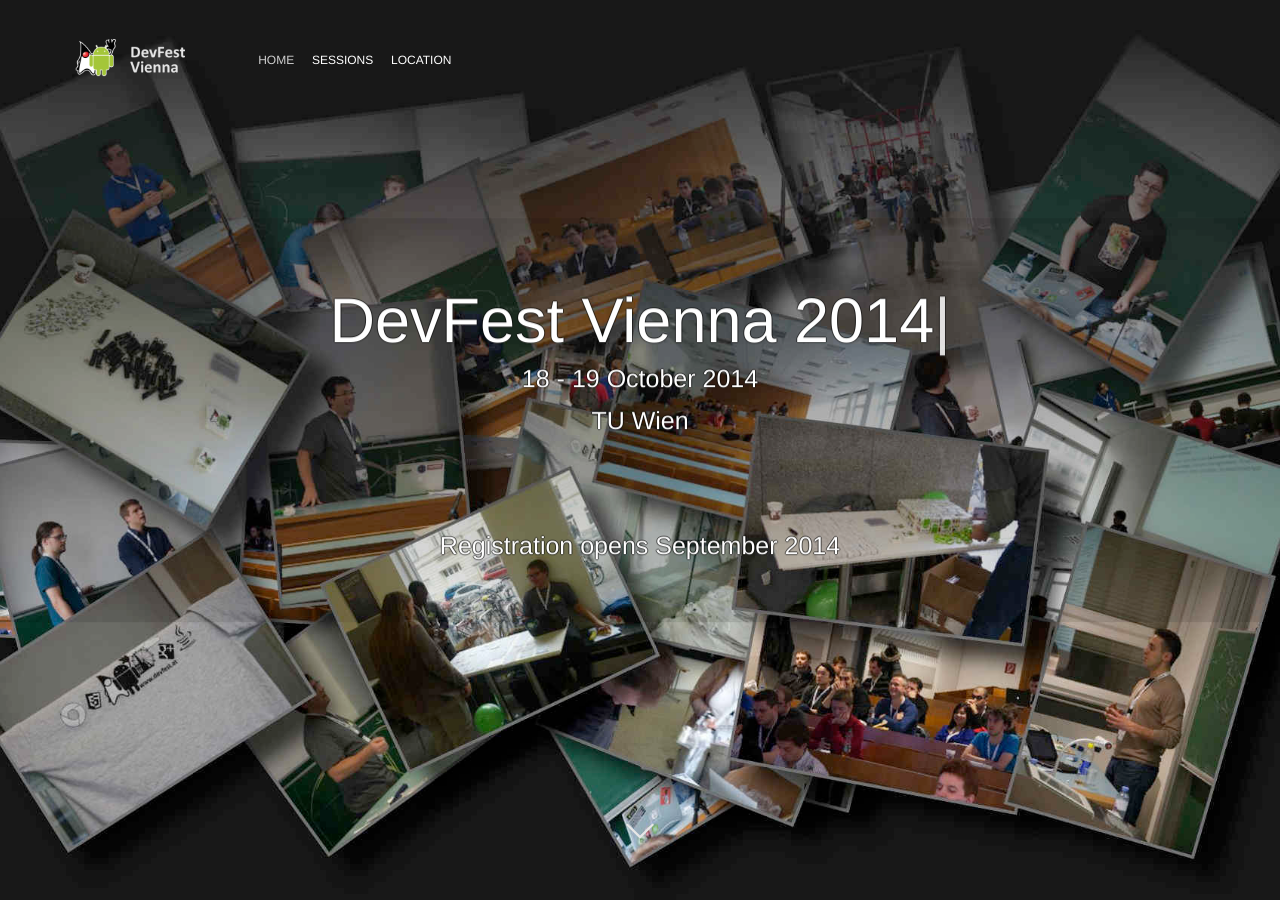
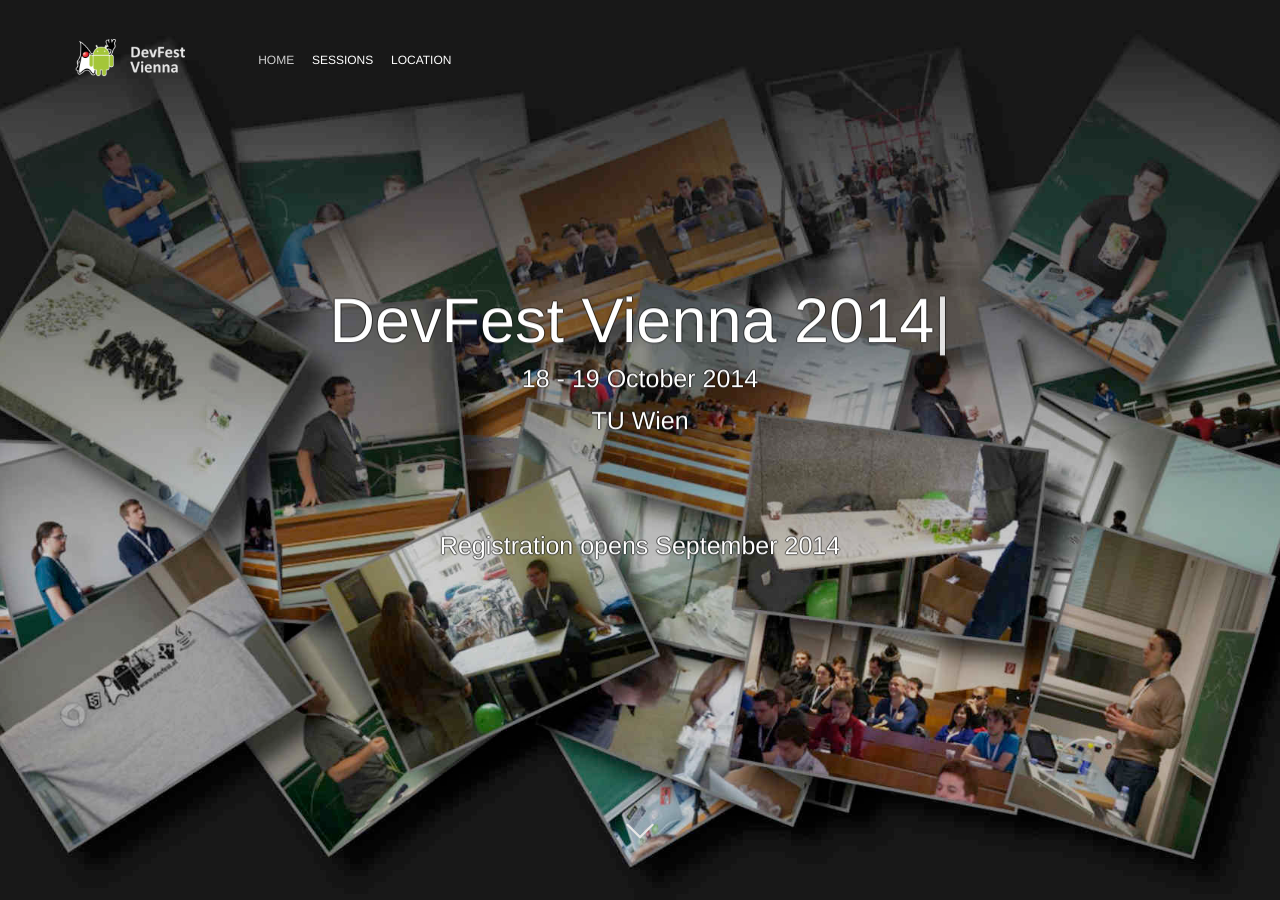
Before and after one commit to DevFestVienna/devfest-at-site, a Jekyll site: the page built from index.html, in a window 1280 px wide and 900 px high. Built offline with Jekyll 4.4.1, drawn with Linux system fonts in a browser that asks for light colours; nearby versions of some CDN libraries; comment, search, counter and statistics services are not loaded.

Commit message:
another attempt this time without alpha blending

```diff
--- a/css/style.css
+++ b/css/style.css
@@ -716,7 +716,7 @@
     -ms-transform: translateY(-50%);
     transform: translateY(-50%);
     color: #fff;
-    background-color: rgba(0,0,0,0.1);
+    background: none;
     text-shadow: -1px 0 rgba(0,0,0,0.5), 0 1px rgba(0,0,0,0.5), 1px 0 rgba(0,0,0,0.5), 0 -1px rgba(0,0,0,0.5);
 }
 #top-section-hero .jumbotron p {
```
Also changed, not shown: css/style.min.css, img/collage.jpg.
